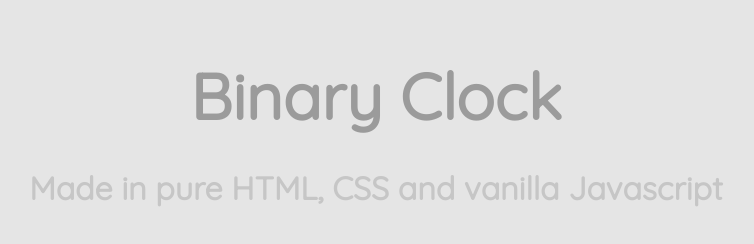
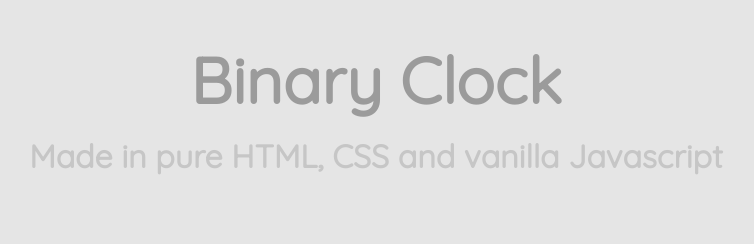
Before and after one commit to LeoRiether/binaryclock, a plain HTML site: page index.html in a window 1280 px wide. Shown: the whole page, without its empty margins (264-1018 px from the left). Drawn offline with Linux system fonts and the light colour scheme.

Commit message:
Update app.css

```diff
--- a/app.css
+++ b/app.css
@@ -1,10 +1,14 @@
 @charset "utf-8";
 @import url(//fonts.googleapis.com/css?family=Quicksand);
 
-html, body, .wrapper {
+html, body {
   margin: 0;
   padding: 0;
   border: 0;
+  display: flex;
+  flex-flow: column;
+  min-height: 100%;
+  height: 100%;
 }
 
 body {
@@ -17,18 +21,26 @@ body {
   width: 100%;
 }
 
+.title, .subtitle {
+  font-family: "Quicksand";
+  text-align: center;
+  margin: .25em;
+}
+
 .title {
-  font-family: "Quicksand";
   font-size: 64px;
   color: #9B9B9B;
-  text-align: center;
-  margin: 0.5em;
 }
 
 .subtitle {
-  font-family: "Quicksand";
   font-size: 32px;
   color: #C6C6C6;
-  text-align: center;
-  margin: 0.5em;
 }
+
+.footer {
+
+}
+
+.wrapper {
+  flex: 1;
+}
```
